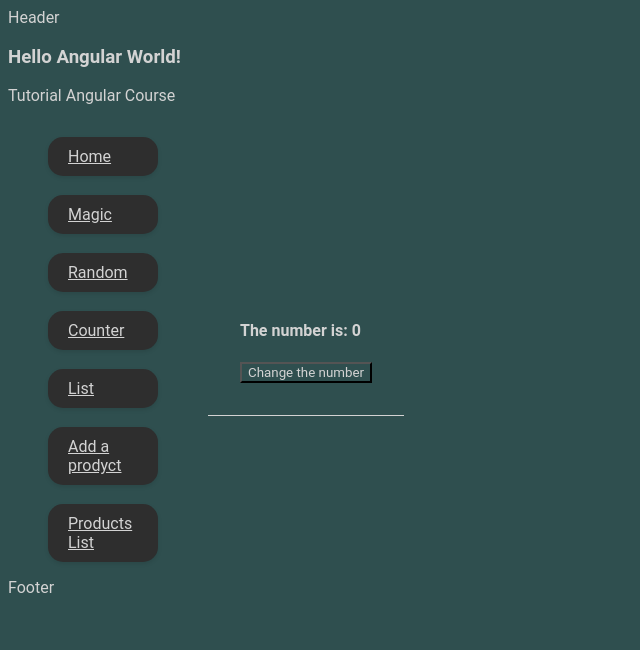
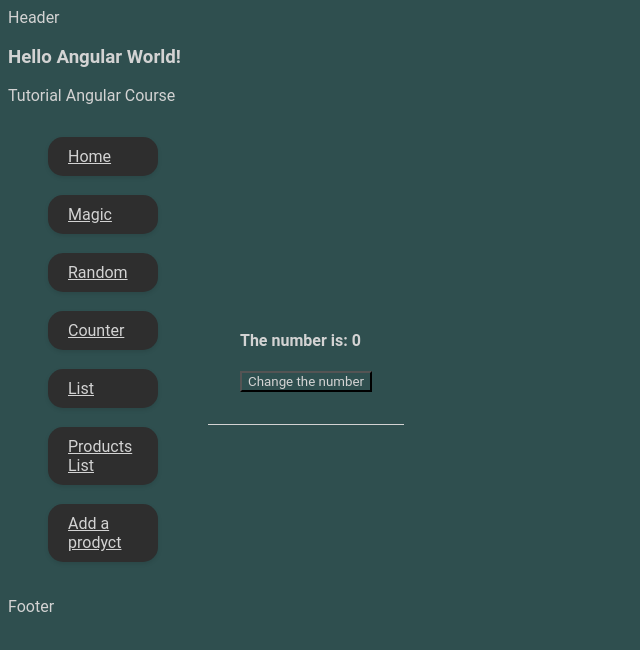
Before and after one commit to rcamarano/curso-angular, an Angular app: page /random in a window 1280 px wide. Shown: the top 650 px of the page, without its empty margins (0-640 px from the left). Built offline with nearby package versions, Linux system fonts and the light colour scheme.

Commit message:
just chaging some navigation menu  order

```diff
--- a/src/app/app.component.html
+++ b/src/app/app.component.html
@@ -9,8 +9,8 @@
         <a class="menu" routerLink="random/">Random</a> <br>
         <a class="menu" routerLink="/counter">Counter</a> <br>
         <a class="menu" routerLink="/list">List</a> <br>
+        <a class="menu" routerLink="/productList">Products List</a> <br>
         <a class="menu" routerLink="/addProduct">Add a prodyct</a> <br>
-        <a class="menu" routerLink="/productList">Products List</a>
     </ul>
     </div>
     <div class="content" style="flex: 1;">
```
